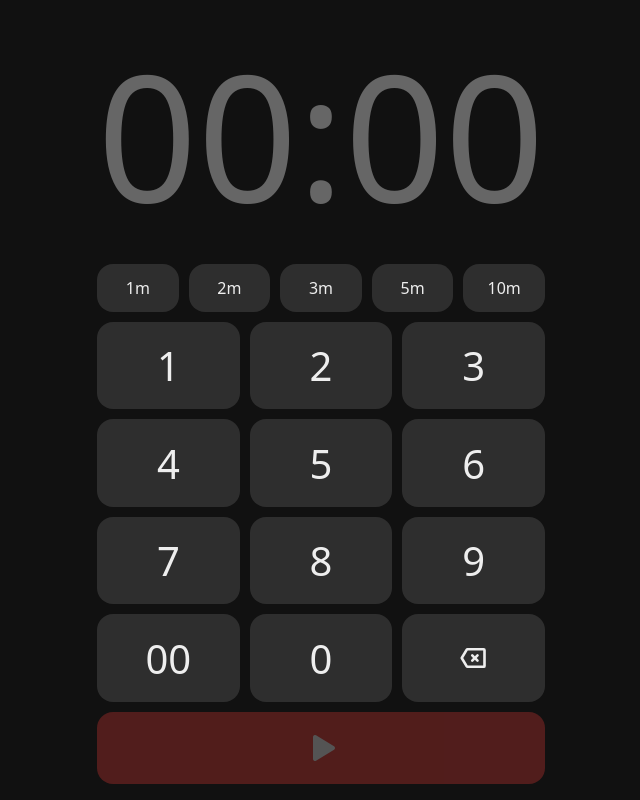
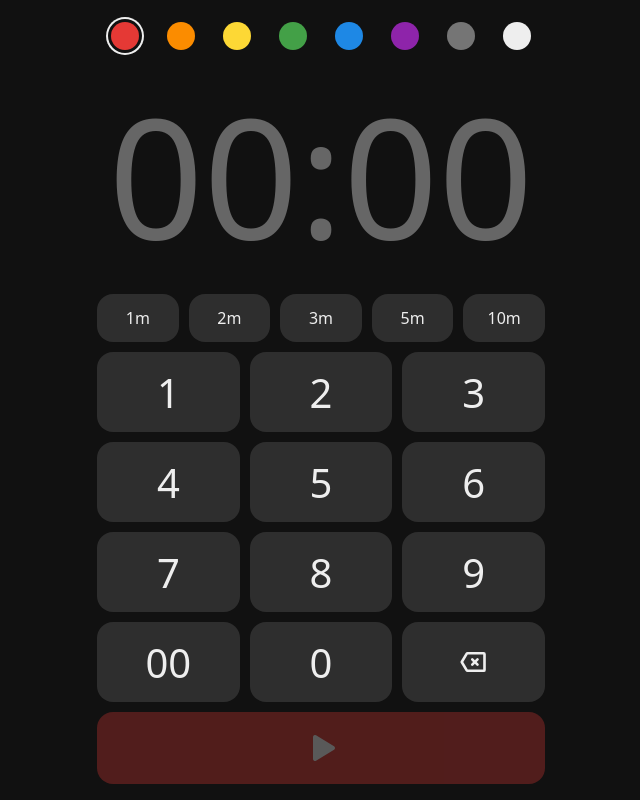
Before and after one commit to SeanMcP/better-timer, a plain HTML site: page index.html in a window 1280 px wide. Shown: the whole page, without its empty margins (319-959 px from the left). Drawn offline with Linux system fonts and the light colour scheme.

Commit message:
Add accent color selector to setup screen
Swatches for red (default), orange, yellow, green, blue, purple, gray,
and white. Choice is saved and included in shareable links (?c=).
Light accents use dark icons/text, including during the alarm flash.

Closes #1

Co-Authored-By: Claude Opus 5.5 <noreply@anthropic.com>

```diff
--- a/index.html
+++ b/index.html
@@ -11,7 +11,7 @@
 <link rel="icon" href="icon.svg">
 <link rel="apple-touch-icon" href="apple-touch-icon.png">
 <style>
-  :root { --bg: #111; --fg: #eee; --dim: #666; --btn: rgb(255 255 255 / .12); --accent: #e53935; --gap: 10px; }
+  :root { --bg: #111; --fg: #eee; --dim: #666; --btn: rgb(255 255 255 / .12); --accent: #e53935; --on-accent: #fff; --gap: 10px; }
   * { box-sizing: border-box; -webkit-tap-highlight-color: transparent; }
   html, body { margin: 0; height: 100%; background: var(--bg); color: var(--fg);
     font-family: system-ui, sans-serif; user-select: none; overscroll-behavior: none; }
@@ -33,13 +33,17 @@
   .time { font-variant-numeric: tabular-nums; font-weight: 300; line-height: 1; white-space: nowrap; }
 
   /* Setup */
+  .colors { display: grid; grid-template-columns: repeat(8, 1fr); flex: none; }
+  .colors button { height: 40px; background: none; display: flex; align-items: center; justify-content: center; }
+  .colors button::after { content: ''; width: 28px; height: 28px; border-radius: 50%; background: var(--c); }
+  .colors [aria-checked="true"]::after { box-shadow: 0 0 0 3px var(--bg), 0 0 0 5px var(--fg); }
   #entry.empty { color: var(--dim); }
   .presets { display: grid; grid-template-columns: repeat(5, 1fr); gap: var(--gap); }
   .presets button { height: 48px; font-size: 16px; }
   .keypad { flex: 1.6 1 0; min-height: 0; display: grid; grid-template-columns: repeat(3, 1fr);
     grid-auto-rows: 1fr; gap: var(--gap); }
   .keypad button { font-size: clamp(24px, 5vh, 40px); }
-  #start { height: 72px; flex: none; background: var(--accent); font-size: 22px; font-weight: 600; }
+  #start { height: 72px; flex: none; background: var(--accent); color: var(--on-accent); font-size: 22px; font-weight: 600; }
   #start:disabled { opacity: .3; }
 
   /* Running */
@@ -49,14 +53,16 @@
   .controls { display: grid; grid-auto-columns: 1fr; grid-auto-flow: column; gap: var(--gap); }
   .controls button { height: 64px; }
   .paused #digits, .paused #pie { opacity: .4; }
-  .paused #pause { background: var(--accent); font-weight: 600; }
+  .paused #pause { background: var(--accent); color: var(--on-accent); font-weight: 600; }
   .done { animation: flash 1s steps(1) infinite; }
-  @keyframes flash { 50% { background: var(--accent); } }
+  /* Swap --fg too so text, ring and icons stay readable on light accents */
+  @keyframes flash { 50% { background: var(--accent); --fg: var(--on-accent); } }
 </style>
 </head>
 <body>
 
 <main id="setup">
+  <div class="colors" role="radiogroup" aria-label="Accent color"></div>
   <div class="box"><div id="entry" class="time empty">00:00</div></div>
   <div class="presets">
     <button data-s="60">1m</button>
@@ -84,7 +90,7 @@
     <div id="digits" class="time"></div>
     <svg id="pie" viewBox="0 0 100 100">
       <path class="slice"/>
-      <circle cx="50" cy="50" r="47" fill="none" stroke-width="3" style="stroke: var(--fg)"/>
+      <circle cx="50" cy="50" r="47" fill="none" stroke-width="3" stroke="currentColor"/>
     </svg>
   </div>
   <div class="controls">
@@ -189,7 +195,7 @@ addEventListener('pointerdown', unlockAudio);
 
 // Keep the URL in sync with the running timer so a reload/revisit restores it
 function setURL(sec) {
-  const q = sec ? `?t=${sec}&m=${visual ? 'visual' : 'countdown'}&v=${volume}` : '';
+  const q = sec ? `?t=${sec}&m=${visual ? 'visual' : 'countdown'}&v=${volume}&c=${color}` : '';
   history.replaceState(null, '', location.pathname + q);
 }
 
@@ -333,6 +339,40 @@ $('#vol').onclick = () => {
 const v = params.get('v');
 setVolume(Object.hasOwn(VOLUMES, v) ? v : volume, false);
 
+// ---- Accent color (URL ?c= overrides for this visit) ----
+// Material 600 shades: same weight across hues so they sit well together.
+// `on` is the icon/text color used on top of the accent.
+const COLORS = {
+  red:    { bg: '#e53935', on: '#fff' },
+  orange: { bg: '#fb8c00', on: '#111' },
+  yellow: { bg: '#fdd835', on: '#111' },
+  green:  { bg: '#43a047', on: '#fff' },
+  blue:   { bg: '#1e88e5', on: '#fff' },
+  purple: { bg: '#8e24aa', on: '#fff' },
+  gray:   { bg: '#757575', on: '#fff' },
+  white:  { bg: '#eeeeee', on: '#111' },
+};
+let color = 'red';
+try { const saved = localStorage.getItem('color'); if (Object.hasOwn(COLORS, saved)) color = saved; } catch {}
+for (const [name, { bg }] of Object.entries(COLORS)) {
+  const b = document.createElement('button');
+  b.dataset.c = name; b.style.setProperty('--c', bg);
+  b.setAttribute('role', 'radio'); b.setAttribute('aria-label', name); b.title = name;
+  $('.colors').append(b);
+}
+function setColor(c, save = true) {
+  color = c;
+  if (save) try { localStorage.setItem('color', c); } catch {}
+  document.documentElement.style.setProperty('--accent', COLORS[c].bg);
+  document.documentElement.style.setProperty('--on-accent', COLORS[c].on);
+  document.querySelectorAll('.colors button').forEach(b => b.setAttribute('aria-checked', b.dataset.c === c));
+}
+$('.colors').onclick = e => {
+  const b = e.target.closest('button'); if (b) setColor(b.dataset.c);
+};
+const c = params.get('c');
+setColor(Object.hasOwn(COLORS, c) ? c : color, false);
+
 // ---- Full screen ----
 $('#fs').onclick = () => document.fullscreenElement
   ? document.exitFullscreen() : document.documentElement.requestFullscreen?.();
```
Also changed, not shown: 1 other file.
